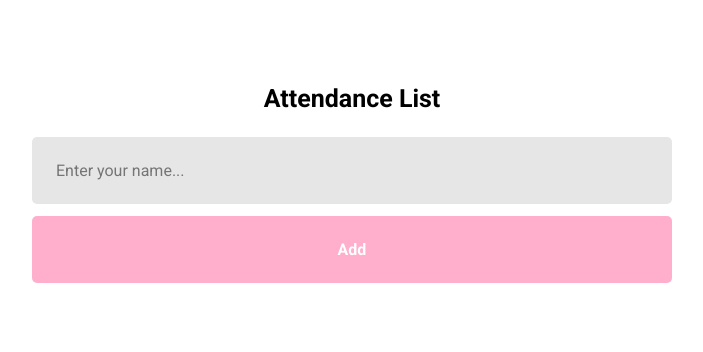
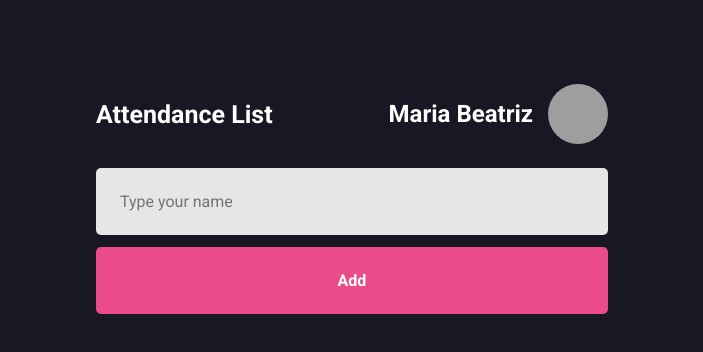
Before and after one commit to beatriznaufel/attendancelist-app, a React (Vite) app: page / in a window 1280 px wide. Shown: the top 352 px of the page, without its empty margins (288-991 px from the left). Built offline with nearby package versions, Linux system fonts and the light colour scheme; grey boxes are pictures that could not be loaded.

Commit message:
Add some changes

```diff
--- a/src/components/card/styles.css
+++ b/src/components/card/styles.css
@@ -1,7 +1,7 @@
 .card {
     height: 100px;
-    width: 50%;
-    background-color: #ffc8dd;
+    width: 40%;
+    background-color: #ed5f95;
     color: #ffffff;
     border-radius: 10px;
     margin-bottom: 20px;
--- a/src/pages/App.jsx
+++ b/src/pages/App.jsx
@@ -21,9 +21,16 @@ second: '2-digit',
 
   return (
     <div className="container">
+      <header>
     <h1>Attendance List</h1>
+    <div>
+      <strong>Maria Beatriz</strong>
+      <img src="https://github.com/beatriznaufel.png" alt="Profile photo" />
+    </div>
+    </header>
+
     <input type="text"
-    placeholder="Enter your name..."
+    placeholder="Type your name"
     onChange={e => setStudentName(e.target.value)}
     />
     <button type="button" onClick={handleAddStudent}>Add</button>
--- a/src/pages/styles.css
+++ b/src/pages/styles.css
@@ -4,12 +4,38 @@
     flex-direction: column;
 }
 
-.container h1 {
+.container header {
+    width: 40%;
     margin: 84px 0 24px;
+    display: flex;
+    justify-content: space-between;
+    align-items: center;
+}
+
+header h1 {
+    color: #ffffff;
+}
+
+header strong {
+    color: #ffffff;
+    font-size: 24px;
+    font-weight: 10px;
+}
+
+.container header img {
+    width: 60px;
+    height: 60px;
+    border-radius: 30px;
+    margin-left: 15px;
+}
+
+.container header div {
+    display: flex;
+    align-items: center;
 }
 
 .container input {
-    width: 50%;
+    width: 40%;
     padding: 24px;
     background: #e6e6e6;
     border-radius: 5px;
@@ -18,10 +44,10 @@
 }
 
 .container button {
-    width: 50%;
+    width: 40%;
     padding: 24px;
     font-weight: 700;
-    background: #ffafcc;
+    background: #ea4c89;
     color: #ffffff;
     border-radius: 5px;
     margin: 12px 0 84px;
--- a/src/styles/global.css
+++ b/src/styles/global.css
@@ -5,3 +5,7 @@
     font-family: 'Roboto', sans-serif;
     font-size: 25px;
 }
+
+body {
+    background-color: #181824;
+}
```
Also changed, not shown: 1 other file (tests, documents, lock files or other folders).
